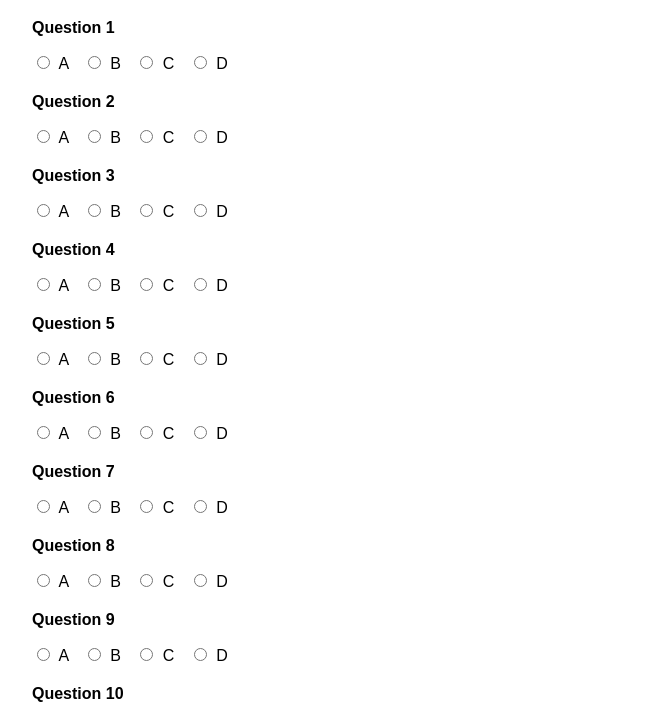
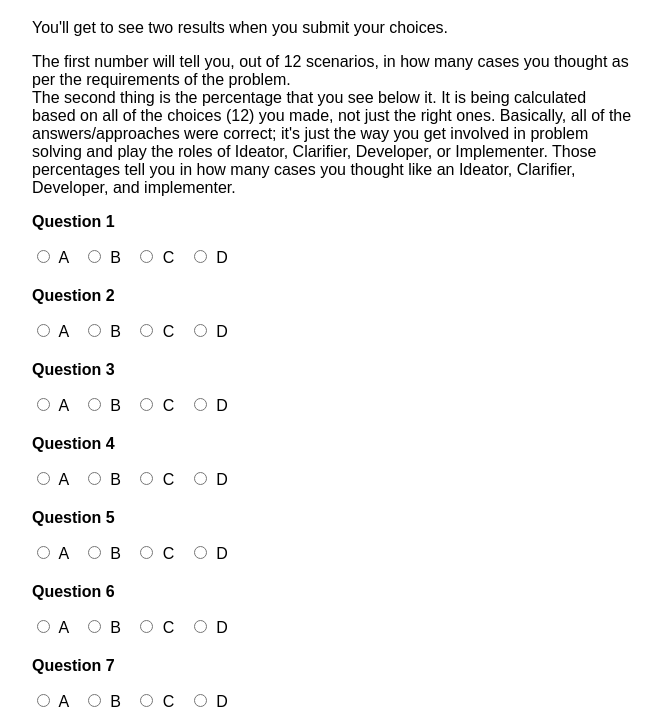
Before and after one commit to haarisfleming/ps-assessment, a plain HTML site: page index.html in a window 1280 px wide. Shown: the part 81-799 px from the top of the page, without its empty margins (308-970 px from the left). Drawn offline with Linux system fonts and the light colour scheme.

Commit message:
Update index.html

```diff
--- a/index.html
+++ b/index.html
@@ -89,6 +89,9 @@
 </head>
 <body>
   <h1>Select The Choices You Made</h1>
+  <p>You'll get to see two results when you submit your choices.</p>
+  <p>The first number will tell you, out of 12 scenarios, in how many cases you thought as per the requirements of the problem.<br>
+The second thing is the percentage that you see below it. It is being calculated based on all of the choices (12) you made, not just the right ones. Basically, all of the answers/approaches were correct; it's just the way you get involved in problem solving and play the roles of Ideator, Clarifier, Developer, or Implementer. Those percentages tell you in how many cases you thought like an Ideator, Clarifier, Developer, and implementer.</p>
   <form id="quiz-form">
     <ol>
       <li>
```
